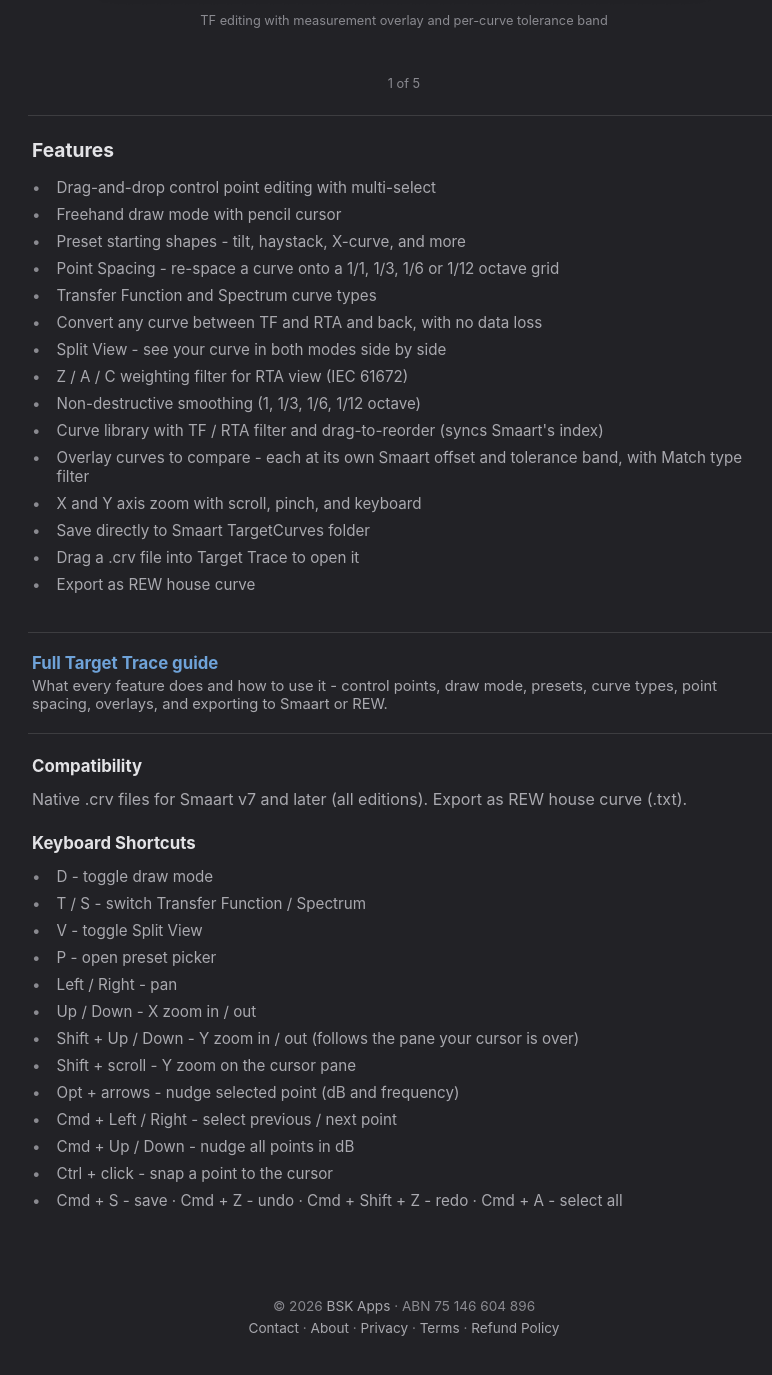
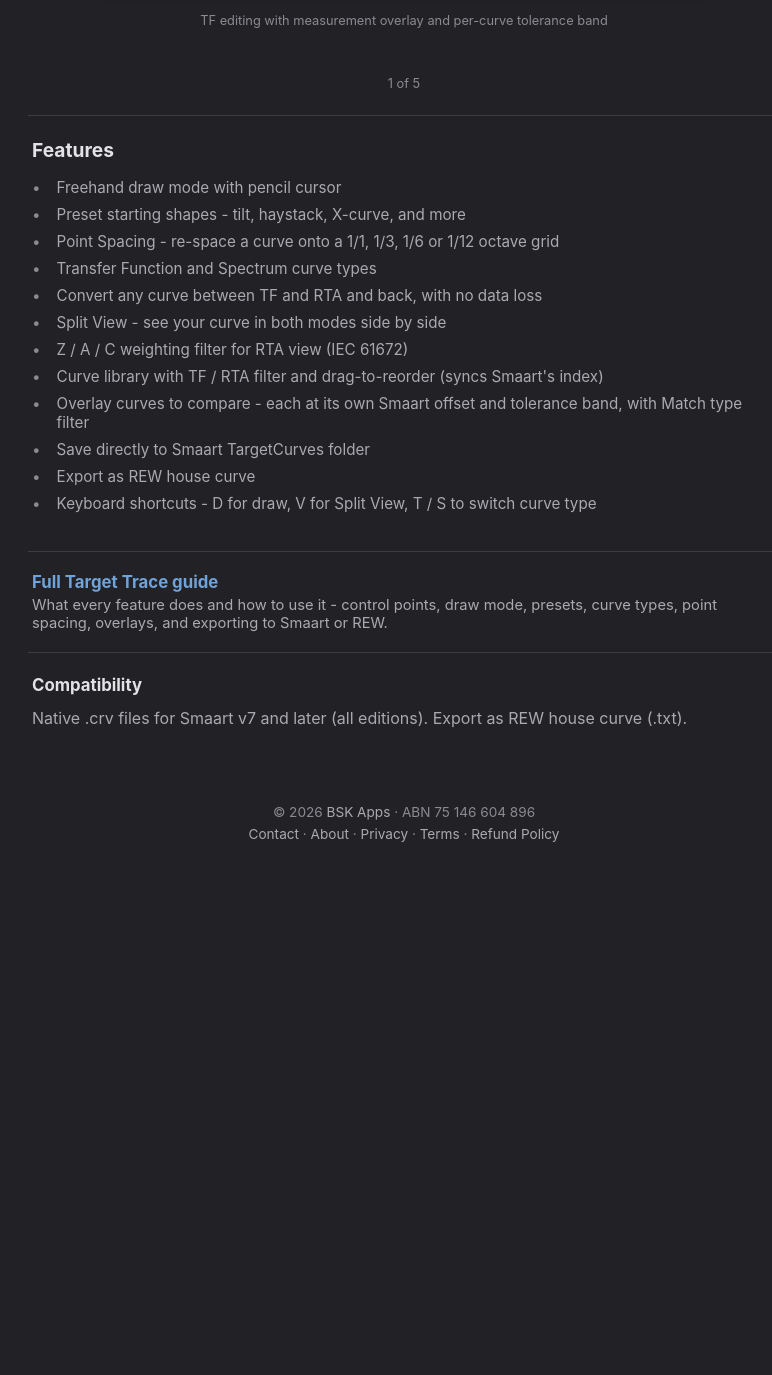
Before and after one commit to BSKapps/bskapps.github.io, a Jekyll site: the page built from targettrace/index.html, in a window 1280 px wide and 1400 px high, scrolled down 1364 px. Shown: the top 1375 px of the window, without its empty margins (236-1008 px from the left). Built offline with Jekyll 4.4.1, drawn with Linux system fonts in a browser that asks for light colours; after the commit the page ends 2270 px from its top, so only the background shows below that.

Commit message:
Target Trace: trim features to 12, fold shortcuts into one bullet, drop the Keyboard Shortcuts section

```diff
--- a/_data/content.json
+++ b/_data/content.json
@@ -43,7 +43,6 @@
       "version": "v1.2",
       "released": "22 June 2026",
       "features": [
-        "Drag-and-drop control point editing with multi-select",
         "Freehand draw mode with pencil cursor",
         "Preset starting shapes - tilt, haystack, X-curve, and more",
         "Point Spacing - re-space a curve onto a 1/1, 1/3, 1/6 or 1/12 octave grid",
@@ -51,13 +50,11 @@
         "Convert any curve between TF and RTA and back, with no data loss",
         "Split View - see your curve in both modes side by side",
         "Z / A / C weighting filter for RTA view (IEC 61672)",
-        "Non-destructive smoothing (1, 1/3, 1/6, 1/12 octave)",
         "Curve library with TF / RTA filter and drag-to-reorder (syncs Smaart's index)",
         "Overlay curves to compare - each at its own Smaart offset and tolerance band, with Match type filter",
-        "X and Y axis zoom with scroll, pinch, and keyboard",
         "Save directly to Smaart TargetCurves folder",
-        "Drag a .crv file into Target Trace to open it",
-        "Export as REW house curve"
+        "Export as REW house curve",
+        "Keyboard shortcuts - D for draw, V for Split View, T / S to switch curve type"
       ],
       "description": "Build target curves from presets, draw them freehand, or import and reshape your own measurements. Target Trace gives you a visual editor for Smaart .crv files with drag-and-drop control points, tolerance bands, and one-click export back to Smaart or REW."
     },
--- a/targettrace/index.html
+++ b/targettrace/index.html
@@ -92,23 +92,6 @@
             <p class="lead">
                 Native .crv files for Smaart v7 and later (all editions). Export as REW house curve (.txt).
             </p>
-
-            <h3>Keyboard Shortcuts</h3>
-            <ul class="features">
-                <li>D - toggle draw mode</li>
-                <li>T / S - switch Transfer Function / Spectrum</li>
-                <li>V - toggle Split View</li>
-                <li>P - open preset picker</li>
-                <li>Left / Right - pan</li>
-                <li>Up / Down - X zoom in / out</li>
-                <li>Shift + Up / Down - Y zoom in / out (follows the pane your cursor is over)</li>
-                <li>Shift + scroll - Y zoom on the cursor pane</li>
-                <li>Opt + arrows - nudge selected point (dB and frequency)</li>
-                <li>Cmd + Left / Right - select previous / next point</li>
-                <li>Cmd + Up / Down - nudge all points in dB</li>
-                <li>Ctrl + click - snap a point to the cursor</li>
-                <li>Cmd + S - save · Cmd + Z - undo · Cmd + Shift + Z - redo · Cmd + A - select all</li>
-            </ul>
         </div>
 
         <footer>
```
